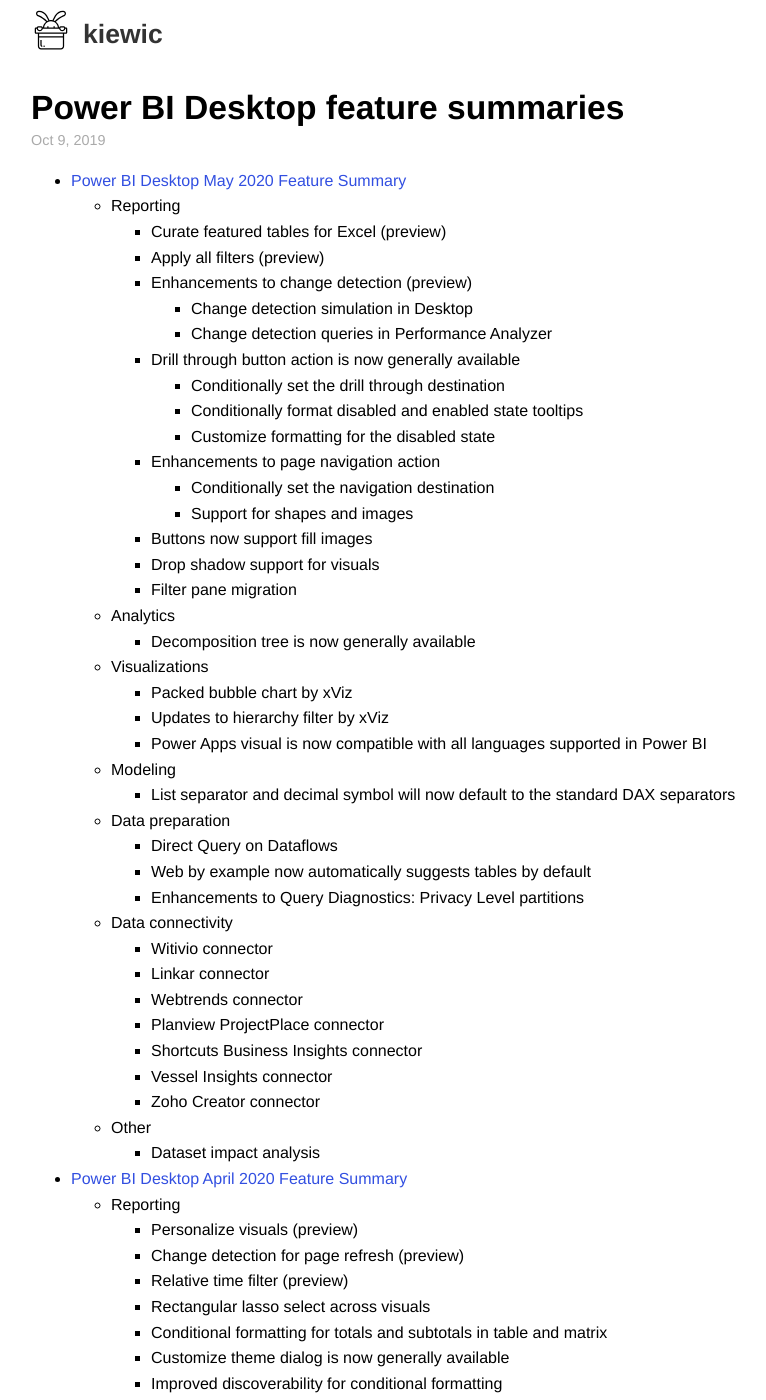
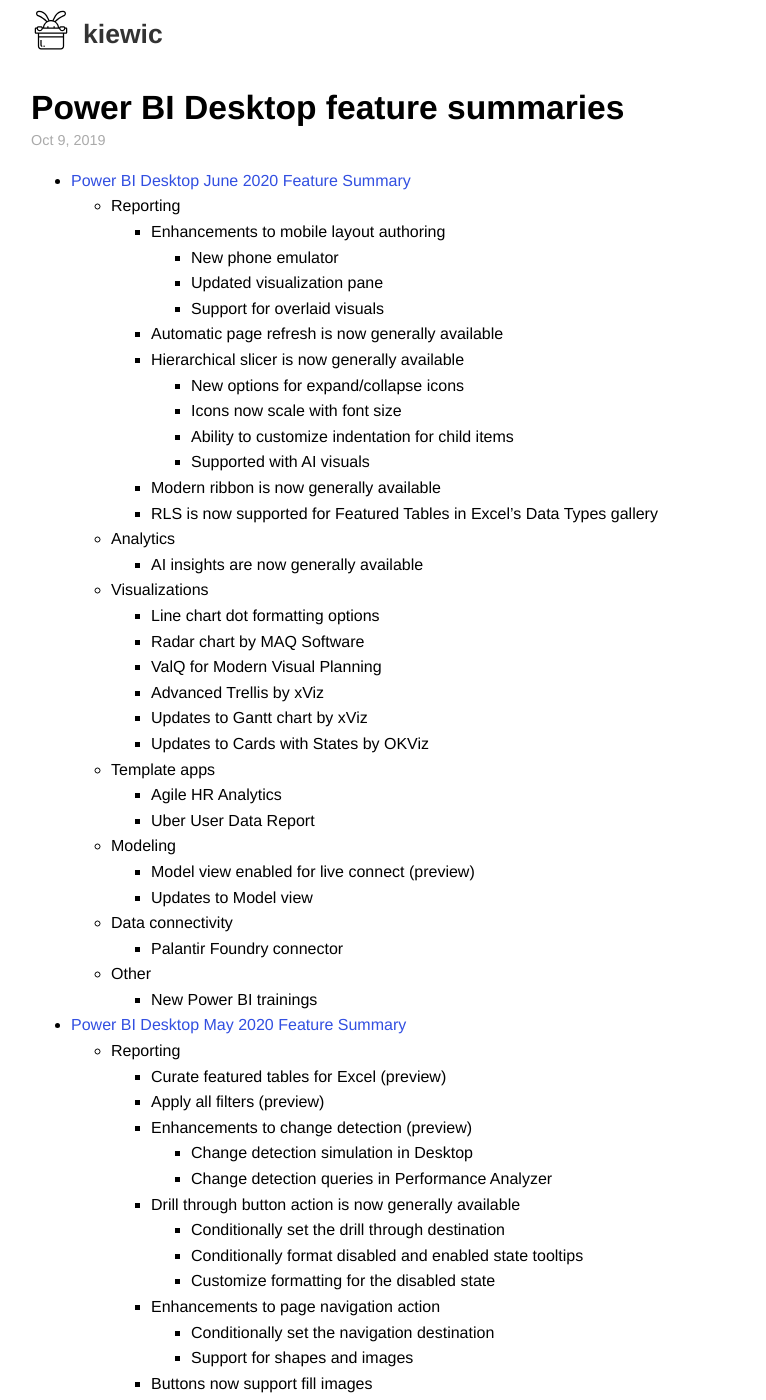
Before and after one commit to kiewic/kiewic.github.io, a Jekyll site: the page built from _posts/2019-10-09-powerbi-desktop.md, in a window 1280 px wide and 1400 px high. Shown: the whole window, without its empty margins (209-975 px from the left). Built offline with Jekyll 4.4.1, drawn with Linux system fonts in a browser that asks for light colours; nearby versions of some CDN libraries; comment, search, counter and statistics services are not loaded.

Commit message:
Add June 2020 summary

```diff
--- a/_posts/2019-10-09-powerbi-desktop.md
+++ b/_posts/2019-10-09-powerbi-desktop.md
@@ -5,6 +5,39 @@
 icon: powerbi.svg
 ---
 
+* [Power BI Desktop June 2020 Feature Summary](https://powerbi.microsoft.com/en-us/blog/power-bi-desktop-june-2020-feature-summary/)
+    * Reporting
+        * Enhancements to mobile layout authoring
+            * New phone emulator
+            * Updated visualization pane
+            * Support for overlaid visuals
+        * Automatic page refresh is now generally available
+        * Hierarchical slicer is now generally available
+            * New options for expand/collapse icons
+            * Icons now scale with font size
+            * Ability to customize indentation for child items
+            * Supported with AI visuals
+        * Modern ribbon is now generally available
+        * RLS is now supported for Featured Tables in Excel’s Data Types gallery
+    * Analytics
+        * AI insights are now generally available
+    * Visualizations
+        * Line chart dot formatting options
+        * Radar chart by MAQ Software
+        * ValQ for Modern Visual Planning
+        * Advanced Trellis by xViz
+        * Updates to Gantt chart by xViz
+        * Updates to Cards with States by OKViz
+    * Template apps
+        * Agile HR Analytics
+        * Uber User Data Report
+    * Modeling
+        * Model view enabled for live connect (preview)
+        * Updates to Model view
+    * Data connectivity
+        * Palantir Foundry connector
+    * Other
+        * New Power BI trainings
 * [Power BI Desktop May 2020 Feature Summary](https://powerbi.microsoft.com/en-us/blog/power-bi-desktop-may-2020-feature-summary/)
     * Reporting
         * Curate featured tables for Excel (preview)
```
